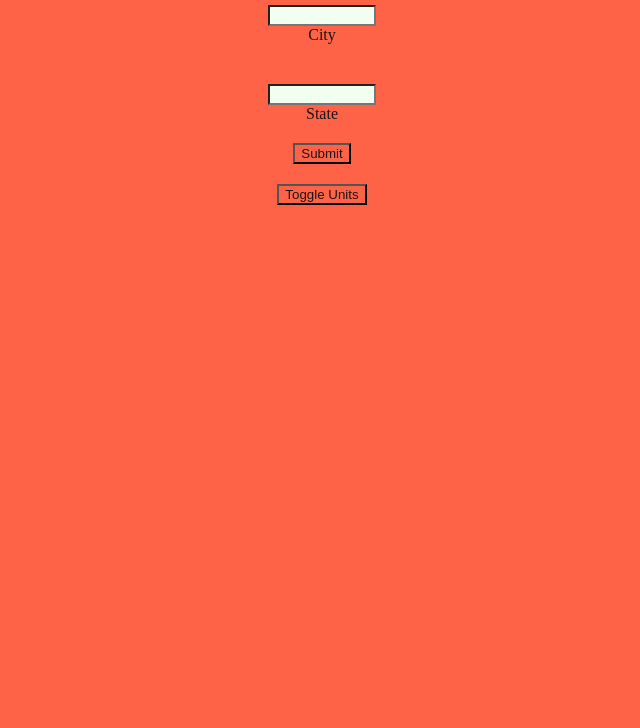
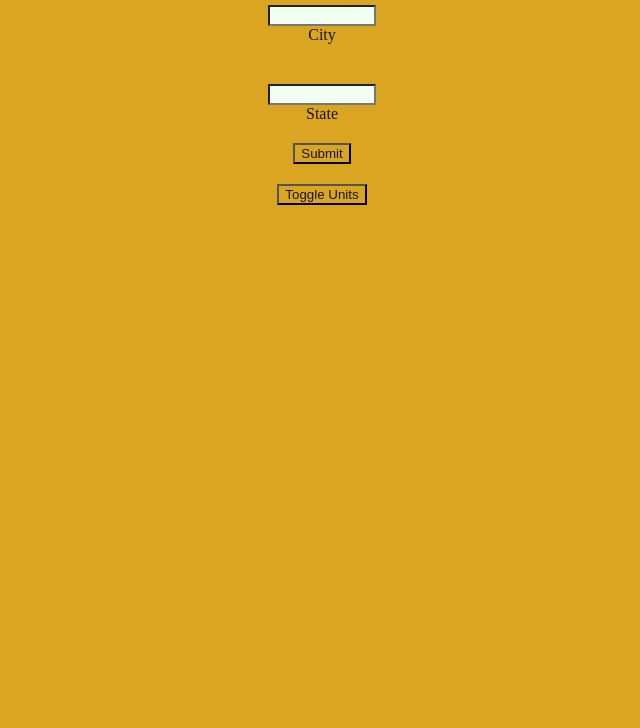
Before and after one commit to alexkrewson/weather, a website: page dist/index.html in a window 1280 px wide. Shown: the part 72-800 px from the top of the page, without its empty margins (318-958 px from the left). Drawn offline with nearby package versions, Linux system fonts and the light colour scheme; files that its build step writes are made by us from their sources.

Commit message:
goldenrod

```diff
--- a/src/sassystyle.scss
+++ b/src/sassystyle.scss
@@ -1,7 +1,7 @@
 * {
     margin: 0 0 0 0;
     color: rgb(24, 21, 21);
-    background-color: tomato;
+    background-color: goldenrod;
 }
 
 button {
```
Also changed, not shown: dist/main.js.
